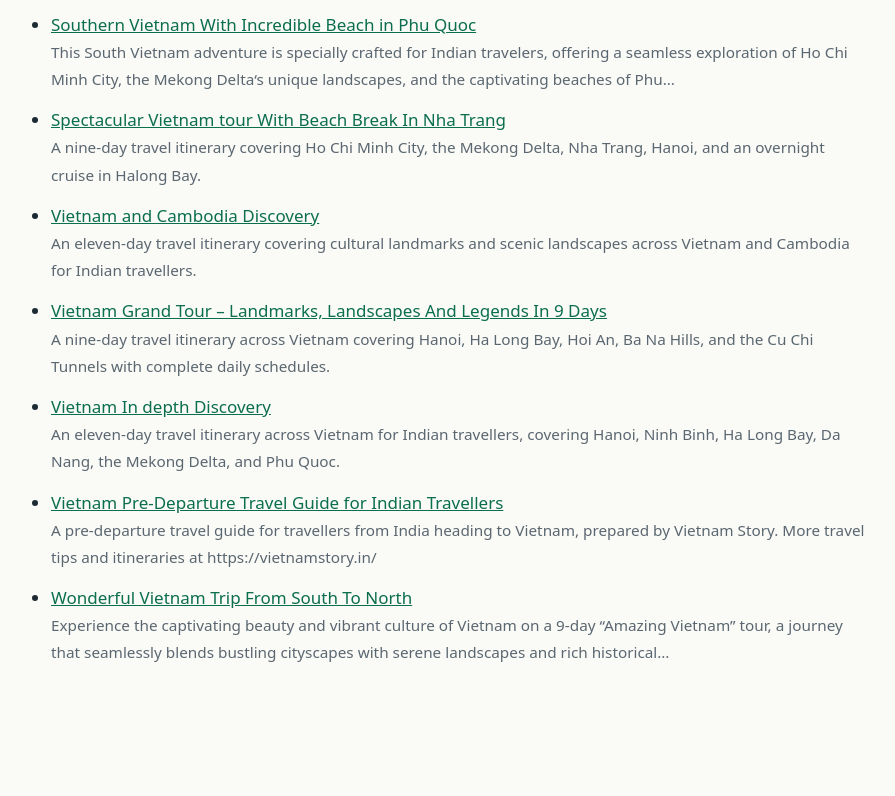
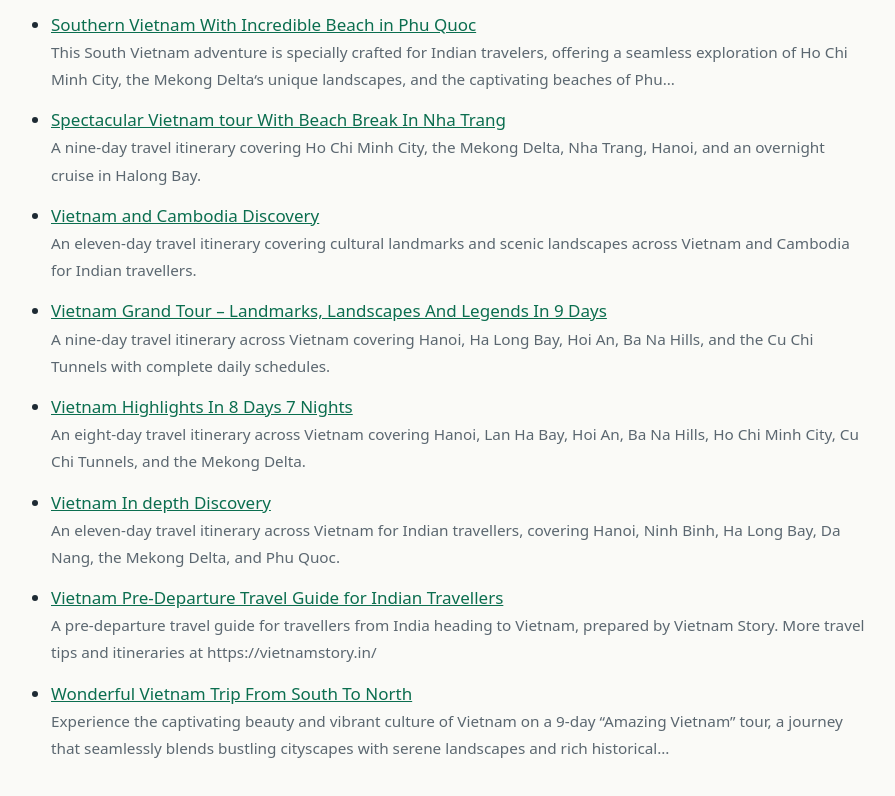
Before and after one commit to alexandericc/vietnamstory-guides, a plain HTML site: page index.html in a window 1280 px wide. Shown: the part 2642-3438 px from the top of the page, without its empty margins (199-1094 px from the left). Before the commit the page ends 3373 px from the top, so only its background shows below. Drawn offline with Linux system fonts and the light colour scheme.

Commit message:
Update guide list

```diff
--- a/index.html
+++ b/index.html
@@ -46,6 +46,7 @@ a{color:#0b6e4f} li{margin:0 0 14px} li span{color:#5b6770;font-size:.9em}
 <li><a href="guides/spectacular-vietnam-tour-with-beach-break-in-nha-trang/">Spectacular Vietnam tour With Beach Break In Nha Trang</a><br><span>A nine-day travel itinerary covering Ho Chi Minh City, the Mekong Delta, Nha Trang, Hanoi, and an overnight cruise in Halong Bay.</span></li>
 <li><a href="guides/vietnam-and-cambodia-discovery/">Vietnam and Cambodia Discovery</a><br><span>An eleven-day travel itinerary covering cultural landmarks and scenic landscapes across Vietnam and Cambodia for Indian travellers.</span></li>
 <li><a href="guides/vietnam-grand-tour-landmarks-landscapes-and-legends-in-9-days/">Vietnam Grand Tour – Landmarks, Landscapes And Legends In 9 Days</a><br><span>A nine-day travel itinerary across Vietnam covering Hanoi, Ha Long Bay, Hoi An, Ba Na Hills, and the Cu Chi Tunnels with complete daily schedules.</span></li>
+<li><a href="guides/vietnam-highlights-in-8-days-7-nights/">Vietnam Highlights In 8 Days 7 Nights</a><br><span>An eight-day travel itinerary across Vietnam covering Hanoi, Lan Ha Bay, Hoi An, Ba Na Hills, Ho Chi Minh City, Cu Chi Tunnels, and the Mekong Delta.</span></li>
 <li><a href="guides/vietnam-in-depth-discovery/">Vietnam In depth Discovery</a><br><span>An eleven-day travel itinerary across Vietnam for Indian travellers, covering Hanoi, Ninh Binh, Ha Long Bay, Da Nang, the Mekong Delta, and Phu Quoc.</span></li>
 <li><a href="guides/vietnam-pre-departure-travel-guide-for-indian-travellers/">Vietnam Pre-Departure Travel Guide for Indian Travellers</a><br><span>A pre-departure travel guide for travellers from India heading to Vietnam, prepared by Vietnam Story. More travel tips and itineraries at https://vietnamstory.in/</span></li>
 <li><a href="guides/wonderful-vietnam-trip-from-south-to-north/">Wonderful Vietnam Trip From South To North</a><br><span>Experience the captivating beauty and vibrant culture of Vietnam on a 9-day “Amazing Vietnam” tour, a journey that seamlessly blends bustling cityscapes with serene landscapes and rich historical…</span></li>
```
